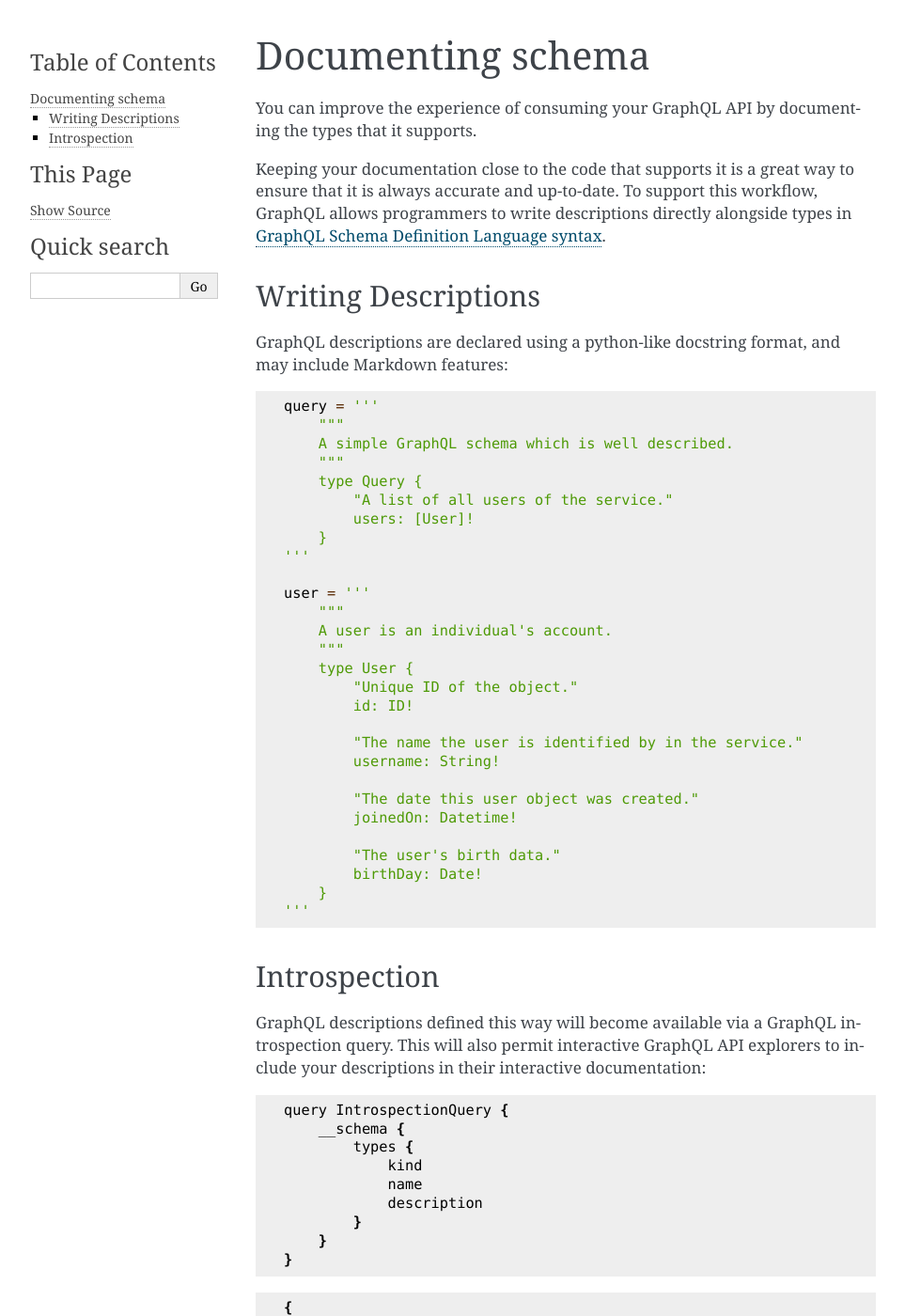
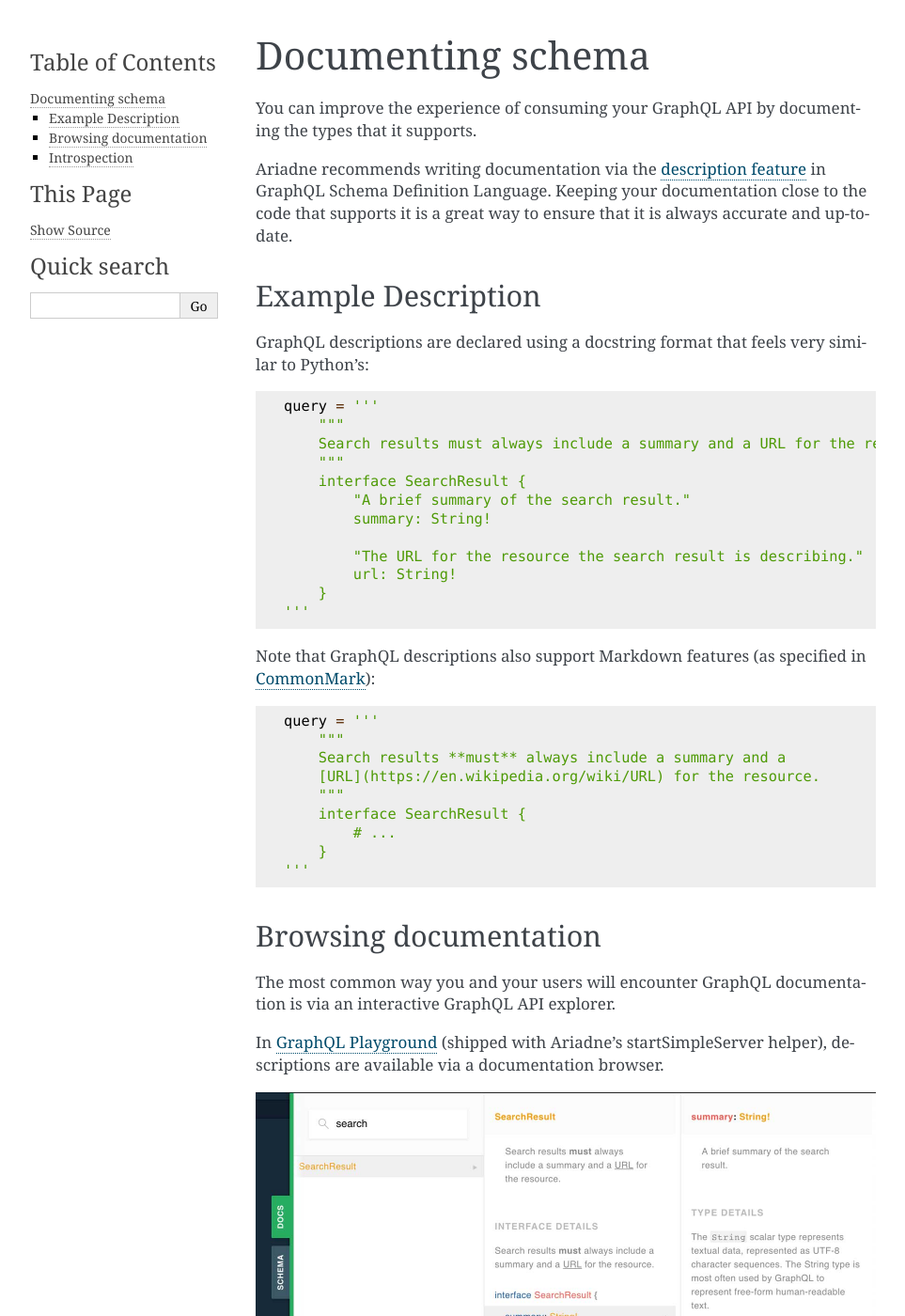
Before and after one commit to mirumee/ariadne, a Sphinx documentation site: the page built from docs/documenting-schema.rst, in a window 1280 px wide and 1400 px high. Shown: the whole window at 94% size, without its empty margins (148-1111 px from the left). Built offline with Sphinx 7.4.7, drawn with Linux system fonts in a browser that asks for light colours; some of the changed text lies outside the part shown.

Commit message:
Document Ariadne's support for Descriptions [second draft]

```diff
--- a/docs/documenting-schema.rst
+++ b/docs/documenting-schema.rst
@@ -1,52 +1,61 @@
 .. _documenting-schema:
 
 Documenting schema
-=======================
+==================
 
 You can improve the experience of consuming your GraphQL API by documenting the types that it supports.
 
-Keeping your documentation close to the code that supports it is a great way to ensure that it is always accurate and up-to-date. To support this workflow, GraphQL allows programmers to write descriptions directly alongside types in `GraphQL Schema Definition Language syntax <https://facebook.github.io/graphql/June2018/#sec-Descriptions>`_.
+Ariadne recommends writing documentation via the `description feature <https://facebook.github.io/graphql/June2018/#sec-Descriptions>`_ in GraphQL Schema Definition Language.  Keeping your documentation close to the code that supports it is a great way to ensure that it is always accurate and up-to-date.
 
 
-Writing Descriptions
---------------------
+Example Description
+-------------------
 
-GraphQL descriptions are declared using a python-like docstring format, and may include Markdown features::
+GraphQL descriptions are declared using a docstring format that feels very similar to Python's::
 
     query = '''
         """
-        A simple GraphQL schema which is well described.
+        Search results must always include a summary and a URL for the resource.
         """
-        type Query {
-            "A list of all users of the service."
-            users: [User]!
+        interface SearchResult {
+            "A brief summary of the search result."
+            summary: String!
+
+            "The URL for the resource the search result is describing."
+            url: String!
         }
     '''
 
-    user = '''
+Note that GraphQL descriptions also support Markdown features (as specified in `CommonMark <https://commonmark.org/>`_)::
+
+    query = '''
         """
-        A user is an individual's account.
+        Search results **must** always include a summary and a
+        [URL](https://en.wikipedia.org/wiki/URL) for the resource.
         """
-        type User {
-            "Unique ID of the object."
-            id: ID!
-
-            "The name the user is identified by in the service."
-            username: String!
-
-            "The date this user object was created."
-            joinedOn: Datetime!
-
-            "The user's birth data."
-            birthDay: Date!
+        interface SearchResult {
+            # ...
         }
     '''
+
+
+Browsing documentation
+----------------------
+
+The most common way you and your users will encounter GraphQL documentation is via an interactive GraphQL API explorer.
+
+In `GraphQL Playground <https://github.com/prisma/graphql-playground>`_ (shipped with Ariadne's startSimpleServer helper), descriptions are available via a documentation browser.
+
+.. image:: _static/graphql-playground-example.jpg
+   :alt: GraphQL Playground example
 
 
 Introspection
 -------------
 
-GraphQL descriptions defined this way will become available via a GraphQL introspection query. This will also permit interactive GraphQL API explorers to include your descriptions in their interactive documentation::
+GraphQL descriptions can also be accessed programatically.  Internally, this is how tools like GraphQL Playground can provide the live, dynamic experience they do.
+
+You can get programatic access to a graphQL server's schema using an `introspection query <https://graphql.org/learn/introspection/>`_.  An introspection query is specified using a special field in the Query type, using standard GraphQL query syntax::
 
     query IntrospectionQuery {
         __schema {
@@ -57,6 +66,8 @@ GraphQL descriptions defined this way will become available via a GraphQL intros
             }
         }
     }
+
+A response to the above query might look like:
 
 .. code-block:: json
 
```
Also changed, not shown: docs/_static/graphql-playground-example.jpg (added).
